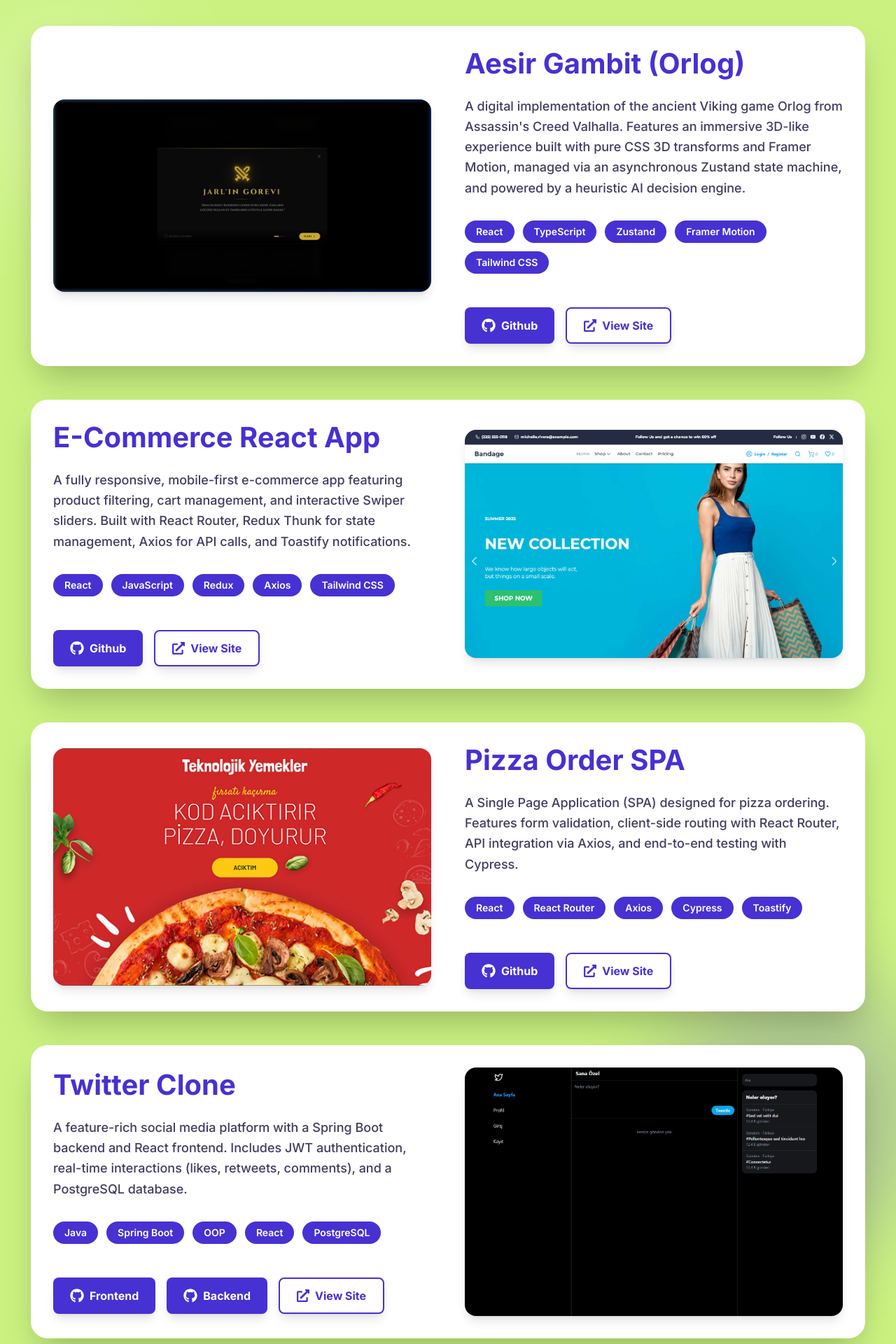
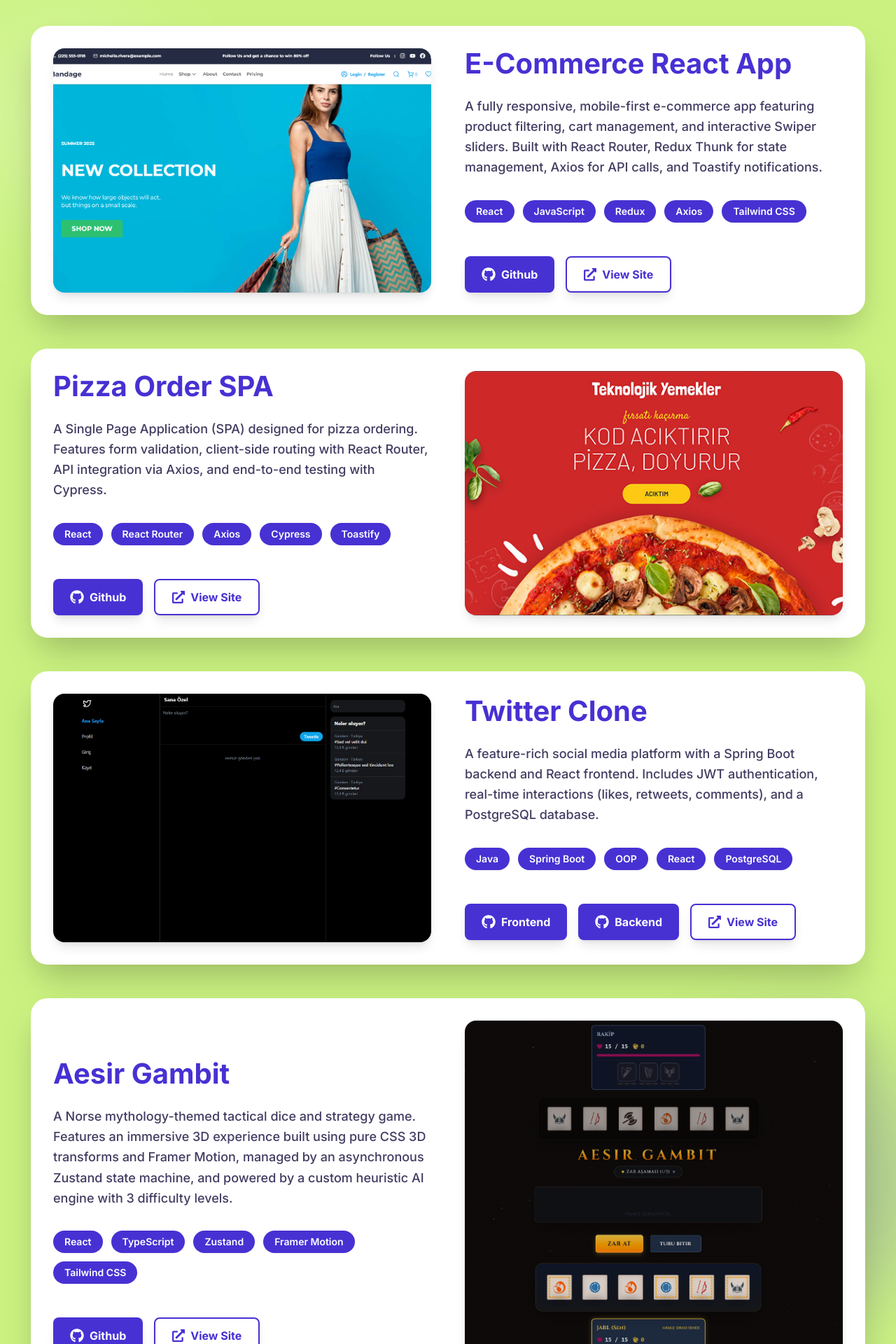
Before and after one commit to eminmengi/personal-portfolio, a React (Vite) app: page / in a window 1280 px wide. Shown: the part 2280-4200 px from the top of the page at 70% size. Built offline with nearby package versions, Linux system fonts and the light colour scheme.

Commit message:
yeni proje eklendi

```diff
--- a/src/components/Projects.jsx
+++ b/src/components/Projects.jsx
@@ -3,15 +3,6 @@ import { useTranslation } from "react-i18next";
 import { FaGithub, FaExternalLinkAlt } from "react-icons/fa";
 
 const projects = [
-    {
-        id: 4,
-        image: "/p4.png",
-        github: "https://github.com/eminmengi/aesir-gambit",
-        site: "https://aesir-gambit.vercel.app/",
-        tech: ["React", "TypeScript", "Zustand", "Framer Motion", "Tailwind CSS"],
-        titleKey: "p4.title",
-        descKey: "p4.desc",
-    },
     {
         id: 1,
         image: "/p1.png",
@@ -39,6 +30,15 @@ const projects = [
         tech: ["Java", "Spring Boot", "OOP", "React", "PostgreSQL"],
         titleKey: "p3.title",
         descKey: "p3.desc",
+    },
+    {
+        id: 4,
+        image: "/p4_gameplay.png",
+        github: "https://github.com/eminmengi/aesir-gambit",
+        site: "https://aesir-gambit.vercel.app/",
+        tech: ["React", "TypeScript", "Zustand", "Framer Motion", "Tailwind CSS"],
+        titleKey: "p4.title",
+        descKey: "p4.desc",
     },
 ];
 
@@ -69,22 +69,22 @@ const Projects = () => {
                             whileInView={{ opacity: 1, y: 0 }}
                             transition={{ duration: 0.8 }}
                             viewport={{ once: true, margin: "-100px" }}
-                            className={`flex flex-col lg:flex-row gap-12 items-center p-8 rounded-3xl bg-white dark:bg-[#2B2733] shadow-2xl hover:shadow-[0_20px_50px_rgba(0,0,0,0.1)] transition-all duration-300 ${index % 2 === 1 ? 'lg:flex-row-reverse' : ''}`}
+                            className={`flex flex-col lg:flex-row gap-12 items-stretch p-8 rounded-3xl bg-white dark:bg-[#2B2733] shadow-2xl hover:shadow-[0_20px_50px_rgba(0,0,0,0.1)] transition-all duration-300 ${index % 2 === 1 ? 'lg:flex-row-reverse' : ''}`}
                         >
                             {/* Image Section */}
-                            <div className="w-full lg:w-1/2 group">
-                                <div className="relative rounded-2xl overflow-hidden shadow-lg hover:shadow-2xl transition-all duration-300">
+                            <div className="w-full lg:w-1/2 group flex flex-col">
+                                <div className="relative flex-1 min-h-[300px] rounded-2xl overflow-hidden shadow-lg hover:shadow-2xl transition-all duration-300">
                                     <div className="absolute inset-0 bg-[#4731D3]/0 group-hover:bg-[#4731D3]/10 transition-colors duration-500 z-10" />
                                     <img
                                         src={p.image}
                                         alt={t(`projects.${p.titleKey}`)}
-                                        className="w-full h-auto object-cover transform group-hover:scale-105 transition-transform duration-700 ease-in-out"
+                                        className="w-full h-full object-cover transform group-hover:scale-105 transition-transform duration-700 ease-in-out"
                                     />
                                 </div>
                             </div>
 
                             {/* Content Section */}
-                            <div className="w-full lg:w-1/2 flex flex-col gap-6">
+                            <div className="w-full lg:w-1/2 flex flex-col gap-6 justify-center">
                                 <h3 className="text-[32px] md:text-[40px] font-bold text-[#4731D3] dark:text-white leading-[1.1]">
                                     {t(`projects.${p.titleKey}`)}
                                 </h3>
--- a/src/locales/en.json
+++ b/src/locales/en.json
@@ -48,8 +48,8 @@
       "desc": "A feature-rich social media platform with a Spring Boot backend and React frontend. Includes JWT authentication, real-time interactions (likes, retweets, comments), and a PostgreSQL database."
     },
     "p4": {
-      "title": "Aesir Gambit (Orlog)",
-      "desc": "A digital implementation of the ancient Viking game Orlog from Assassin's Creed Valhalla. Features an immersive 3D-like experience built with pure CSS 3D transforms and Framer Motion, managed via an asynchronous Zustand state machine, and powered by a heuristic AI decision engine."
+      "title": "Aesir Gambit",
+      "desc": "A Norse mythology-themed tactical dice and strategy game. Features an immersive 3D experience built using pure CSS 3D transforms and Framer Motion, managed by an asynchronous Zustand state machine, and powered by a custom heuristic AI engine with 3 difficulty levels."
     }
   },
   "contact": {
--- a/src/locales/tr.json
+++ b/src/locales/tr.json
@@ -48,8 +48,8 @@
       "desc": "Spring Boot backend ve React frontend ile geliştirilmiş kapsamlı bir sosyal medya platformu. JWT kimlik doğrulama, gerçek zamanlı etkileşimler (beğeni, retweet, yorum) ve PostgreSQL veritabanı içerir."
     },
     "p4": {
-      "title": "Aesir Gambit (Orlog)",
-      "desc": "Assassin's Creed Valhalla'daki antik Viking oyunu Orlog'un dijital uyarlaması. Üç boyutlu fizik hissini saf CSS 3D transformları ve Framer Motion ile sağlayan, Zustand asenkron durum makinesi ile yönetilen, ve sezgisel yapay zeka (Heuristic AI) motoruna sahip derinlikli bir strateji oyunudur."
+      "title": "Aesir Gambit",
+      "desc": "Kendi oyun motoru mantığıyla tasarlanmış, İskandinav mitolojisi temalı taktiksel zeka ve strateji zar oyunu. Üç boyutlu fizik hissini saf CSS 3D transformları ve Framer Motion ile sağlayan, Zustand asenkron durum makinesi ile yönetilen ve 3 farklı zorluk seviyesinde sezgisel yapay zeka (Heuristic AI) içeren derinlikli bir web oyunudur."
     }
   },
   "contact": {
```
Also changed, not shown: public/p4.png (deleted), public/p4_gameplay.png (added).
